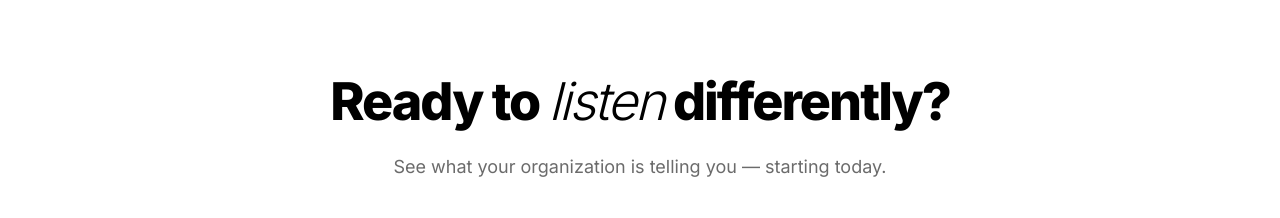
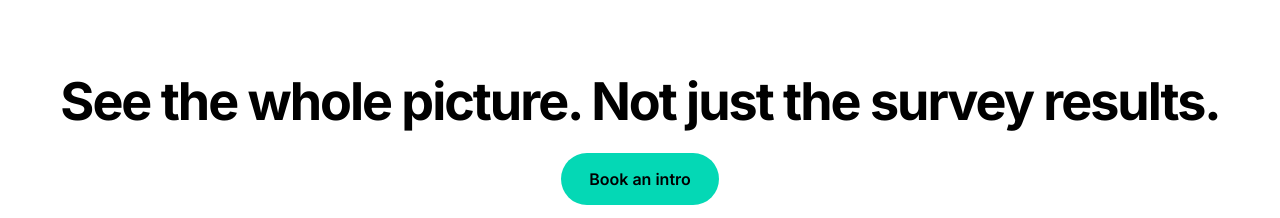
Before and after one commit to benjaminpalm/screndo-hemsida, a Next.js app: page / in a window 1280 px wide. Shown: the part 3378-3596 px from the top of the page. Built offline with nearby package versions, Linux system fonts and the light colour scheme.

Commit message:
cta copy

```diff
--- a/app/globals.css
+++ b/app/globals.css
@@ -52,7 +52,7 @@ html {
 /* ── CTA heading ── */
 .cta-h2 {
   font-size: 52px;
-  font-weight: 800;
+  font-weight: 700;
   letter-spacing: -2px;
   line-height: 1.05;
   margin: 0 0 24px 0;
--- a/components/CTA.tsx
+++ b/components/CTA.tsx
@@ -11,21 +11,8 @@ export default function CTA() {
       }}
     >
       <h2 className="cta-h2">
-        Ready to{" "}
-        <span style={{ fontWeight: 300, fontStyle: "italic" }}>listen</span>{" "}
-        differently?
+        See the whole picture. Not just the survey results.
       </h2>
-
-      <p
-        style={{
-          color: "#6B6B6B",
-          fontSize: "18px",
-          lineHeight: 1.5,
-          margin: "0 0 40px 0",
-        }}
-      >
-        See what your organization is telling you — starting today.
-      </p>
 
       <a
         href="#"
```
